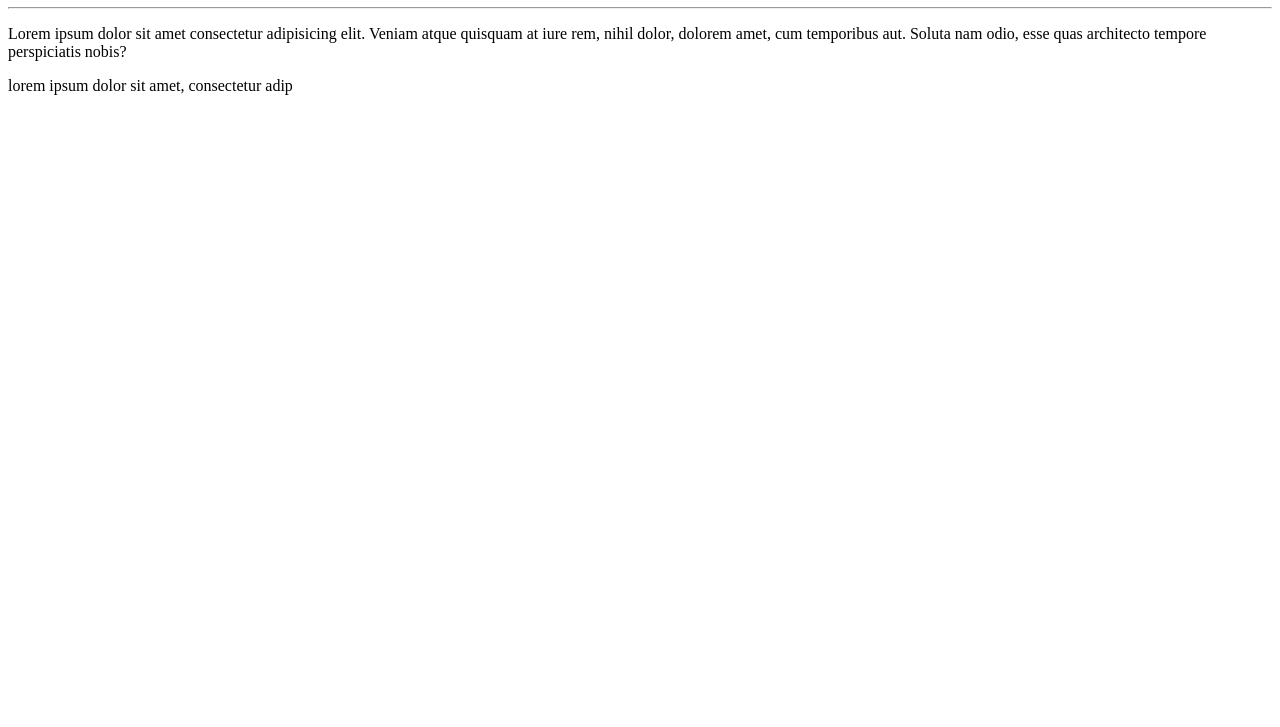
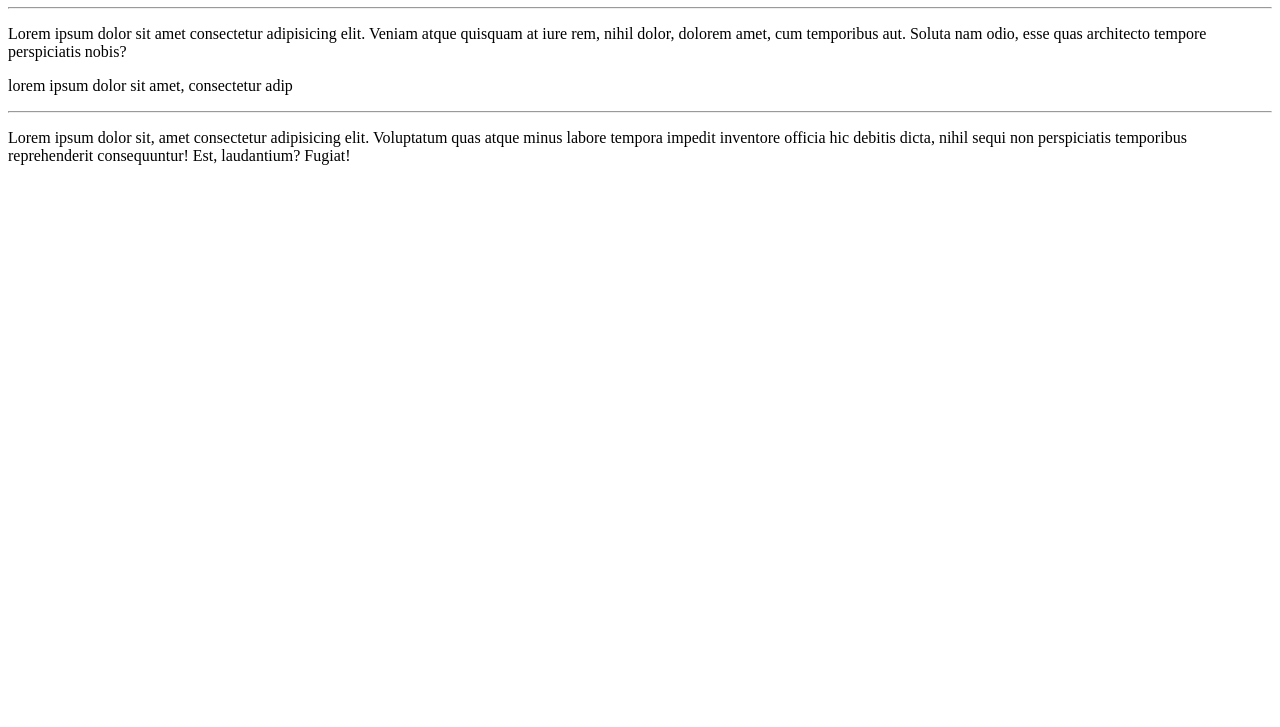
Before and after one commit to joaopedrobs/Hello-World, a plain HTML site: page simple-web01/index.html in a window 1280 px wide. Shown: the part 73-800 px from the top of the page. Drawn offline with Linux system fonts and the light colour scheme.

Commit message:
Update index.html

```diff
--- a/simple-web01/index.html
+++ b/simple-web01/index.html
@@ -10,5 +10,7 @@
   <hr>
   <p>Lorem ipsum dolor sit amet consectetur adipisicing elit. Veniam atque quisquam at iure rem, nihil dolor, dolorem amet, cum temporibus aut. Soluta nam odio, esse quas architecto tempore perspiciatis nobis?</p>
   <p>lorem ipsum dolor sit amet, consectetur adip</p>
+  <hr>
+  <p>Lorem ipsum dolor sit, amet consectetur adipisicing elit. Voluptatum quas atque minus labore tempora impedit inventore officia hic debitis dicta, nihil sequi non perspiciatis temporibus reprehenderit consequuntur! Est, laudantium? Fugiat!</p>
 </body>
 </html>
```
